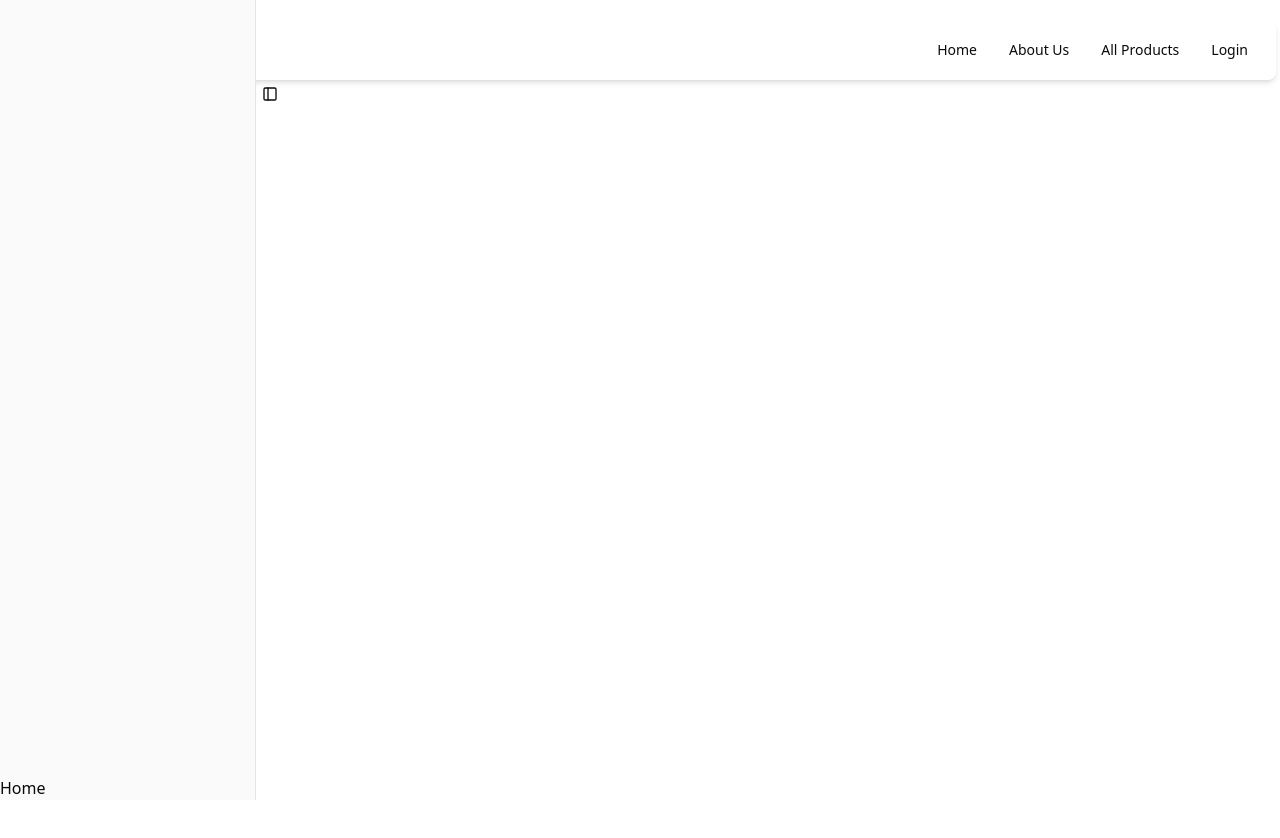
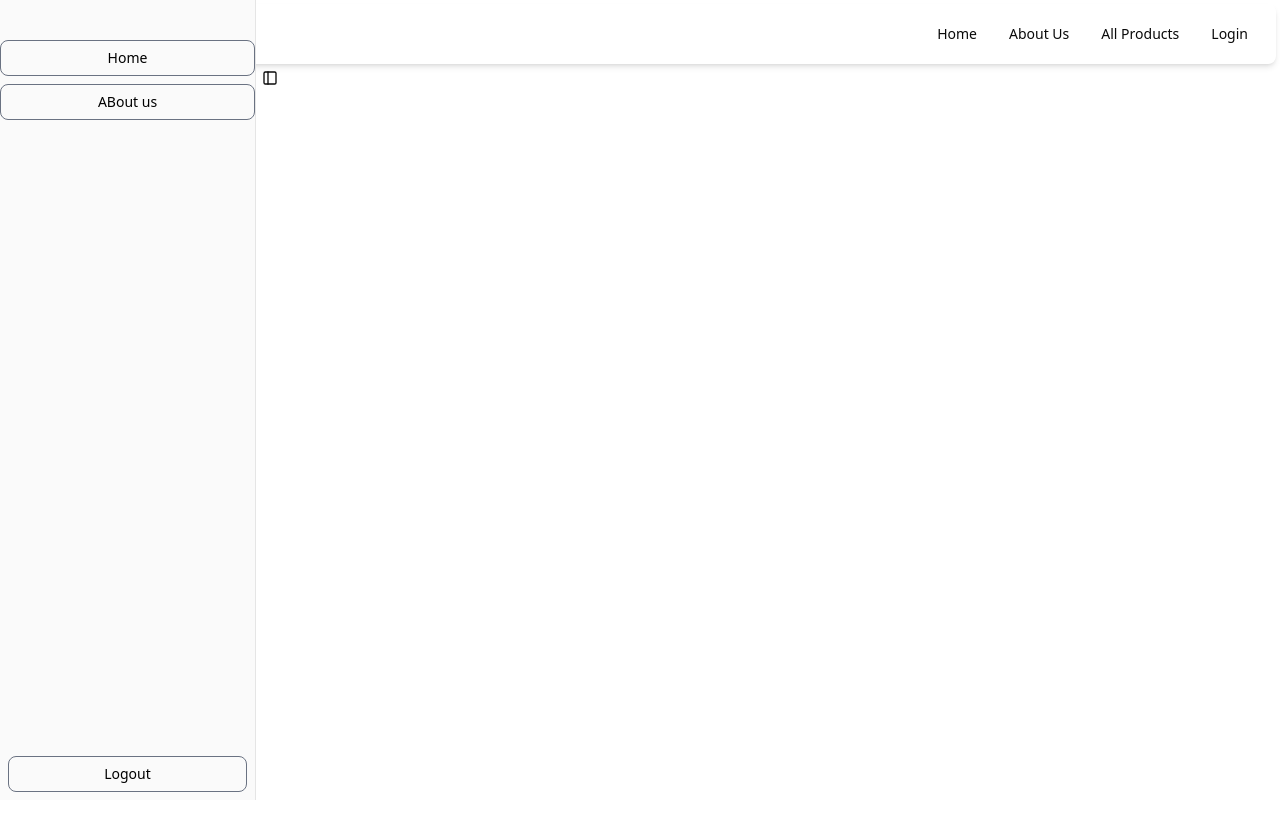
Before and after one commit to TusharChow20/trust_bridge_client, a Next.js app: page /dashboard/admin in a window 1280 px wide. Shown: the top 838 px of the page. Built offline with nearby package versions, Linux system fonts and the light colour scheme; no server answers.

Commit message:
siide bar admin panel

```diff
--- a/src/app/dashboard/admin/page.jsx
+++ b/src/app/dashboard/admin/page.jsx
@@ -1,3 +1,4 @@
+import { Button } from "@/components/ui/button";
 import {
   Sidebar,
   SidebarContent,
@@ -12,10 +13,19 @@ export default function AppSidebarAdmin() {
       <SidebarHeader />
       <SidebarContent>
         <SidebarGroup />
+        <Button className=" bg-transparent text-black border-1 border-gray-500 hover:bg-gray-400 ">
+          <h1>Home</h1>
+        </Button>
+        <Button className=" bg-transparent text-black border-1 border-gray-500 hover:bg-gray-400 ">
+          <h1>ABout us</h1>
+        </Button>
         <SidebarGroup />
       </SidebarContent>
-      <SidebarFooter />
-      <h1>Home</h1>
+      <SidebarFooter>
+        <Button className=" bg-transparent text-black border-1 border-gray-500 hover:bg-gray-400 ">
+          Logout
+        </Button>
+      </SidebarFooter>
     </Sidebar>
   );
 }
--- a/src/app/dashboard/user/page.jsx
+++ b/src/app/dashboard/user/page.jsx
@@ -10,6 +10,7 @@ import {
 export default function AppSidebarUser() {
   return (
     <Sidebar>
+      <Sidebar>
         <SidebarHeader />
         <SidebarContent>
           <SidebarGroup />
@@ -21,8 +22,10 @@ export default function AppSidebarUser() {
           </Button>
           <SidebarGroup />
         </SidebarContent>
-      <SidebarFooter />
-      <h1>Home</h1>
+        <SidebarFooter>
+          <Button>Logout</Button>
+        </SidebarFooter>
+      </Sidebar>
     </Sidebar>
   );
 }
--- a/src/components/layout/Navbar.jsx
+++ b/src/components/layout/Navbar.jsx
@@ -18,7 +18,7 @@ export default function Navbar() {
   const { data: session } = useSession();
 
   return (
-    <div className="mt-5 mx-5 md:mx-1 flex justify-between items-center shadow-md rounded-md px-3">
+    <div className="mt-1 mx-5 md:mx-1 flex justify-between items-center shadow-md rounded-md px-3">
       <div className="w-20 md:w-80">
         <Image
           className="rounded-full"
```
Lines whose indentation alone changed are shown as unchanged.
